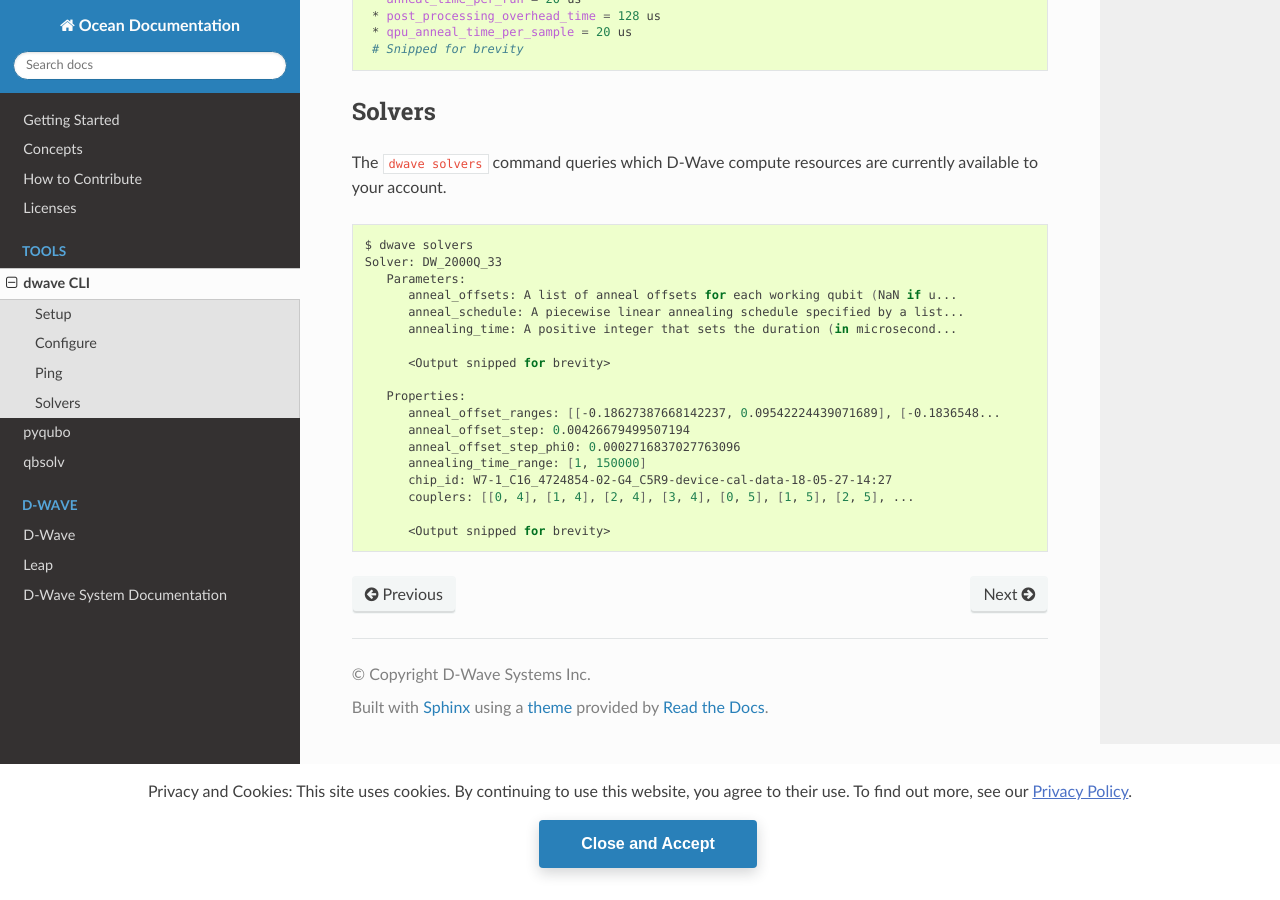
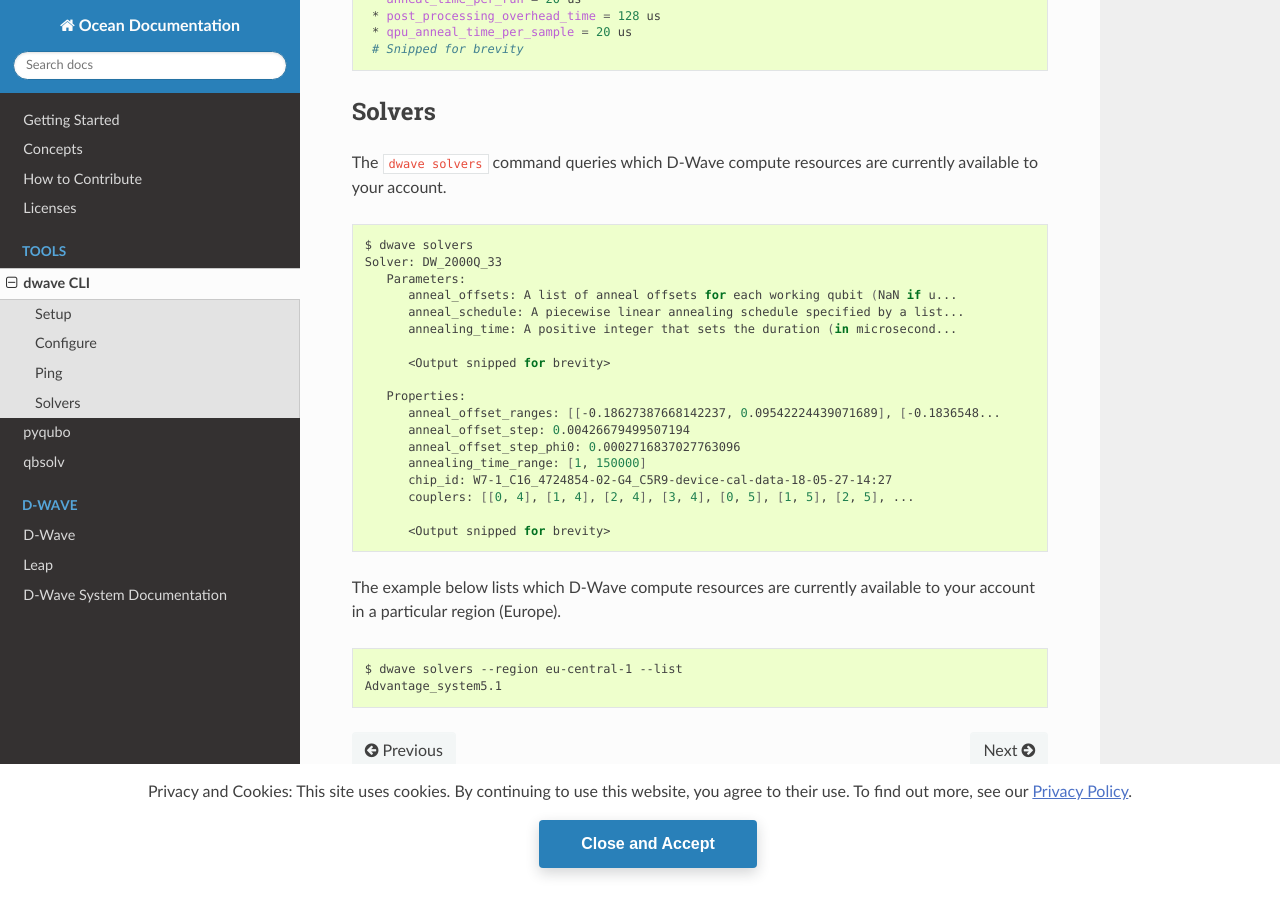
Before and after one commit to dwavesystems/dwave-ocean-sdk, a Sphinx documentation site: the page built from docs/docs_cli.rst, in a window 1280 px wide and 900 px high, scrolled down 2691 px. Built offline with Sphinx 7.4.7 and the Read the Docs theme 2.0.0, drawn with Linux system fonts in a browser that asks for light colours; pages that are not in the unit, such as notebooks, are missing from menus; the version number could not be read and is left out.

Commit message:
Add region example to CLI

```diff
--- a/docs/docs_cli.rst
+++ b/docs/docs_cli.rst
@@ -195,3 +195,11 @@
           <Output snipped for brevity>
 
 .. cli-example-solvers-end-marker
+
+The example below lists which D-Wave compute resources are currently available
+to your account in a particular region (Europe).
+
+.. code-block:: bash
+
+    $ dwave solvers --region eu-central-1 --list
+    Advantage_system5.1
```
